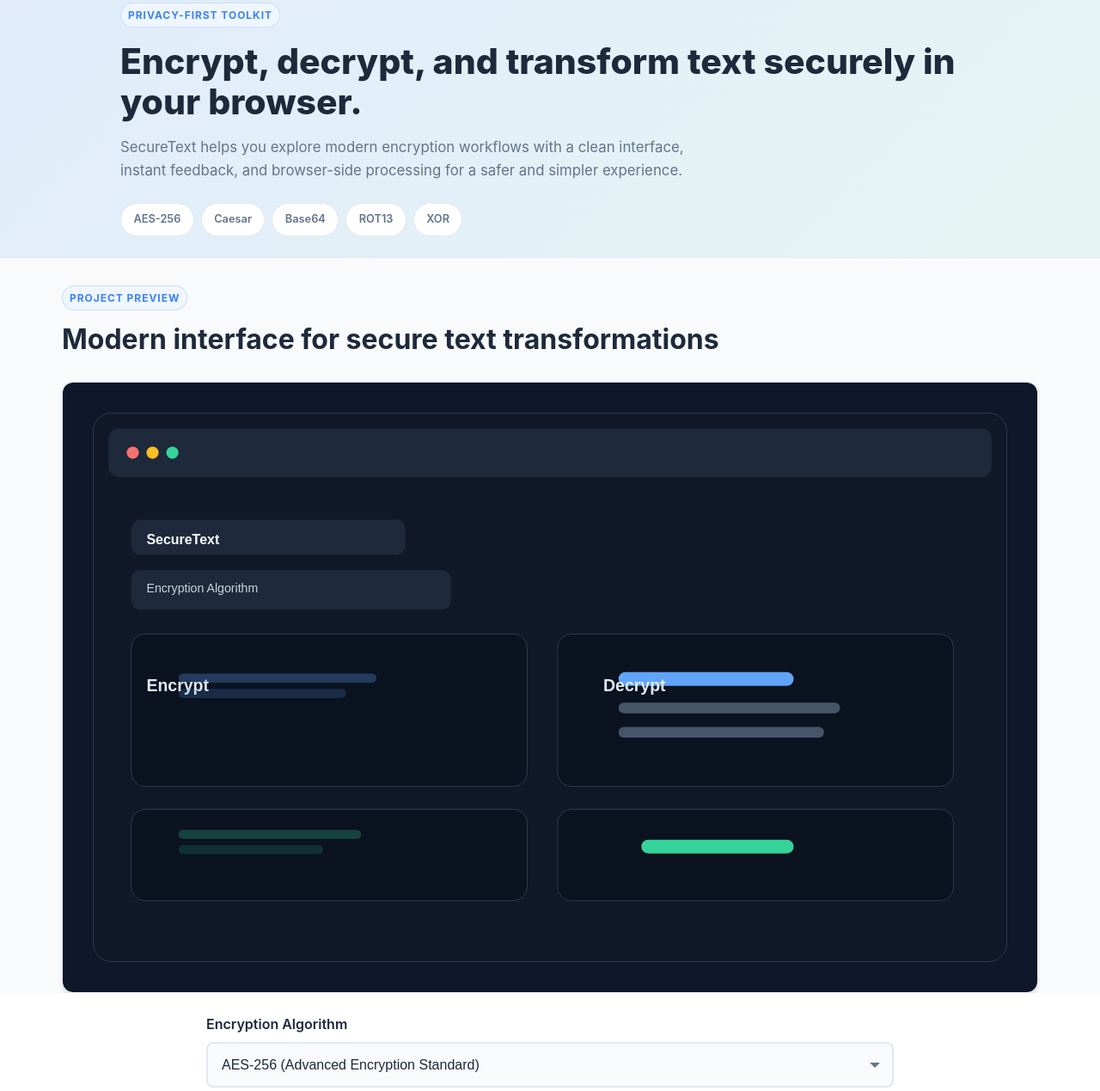
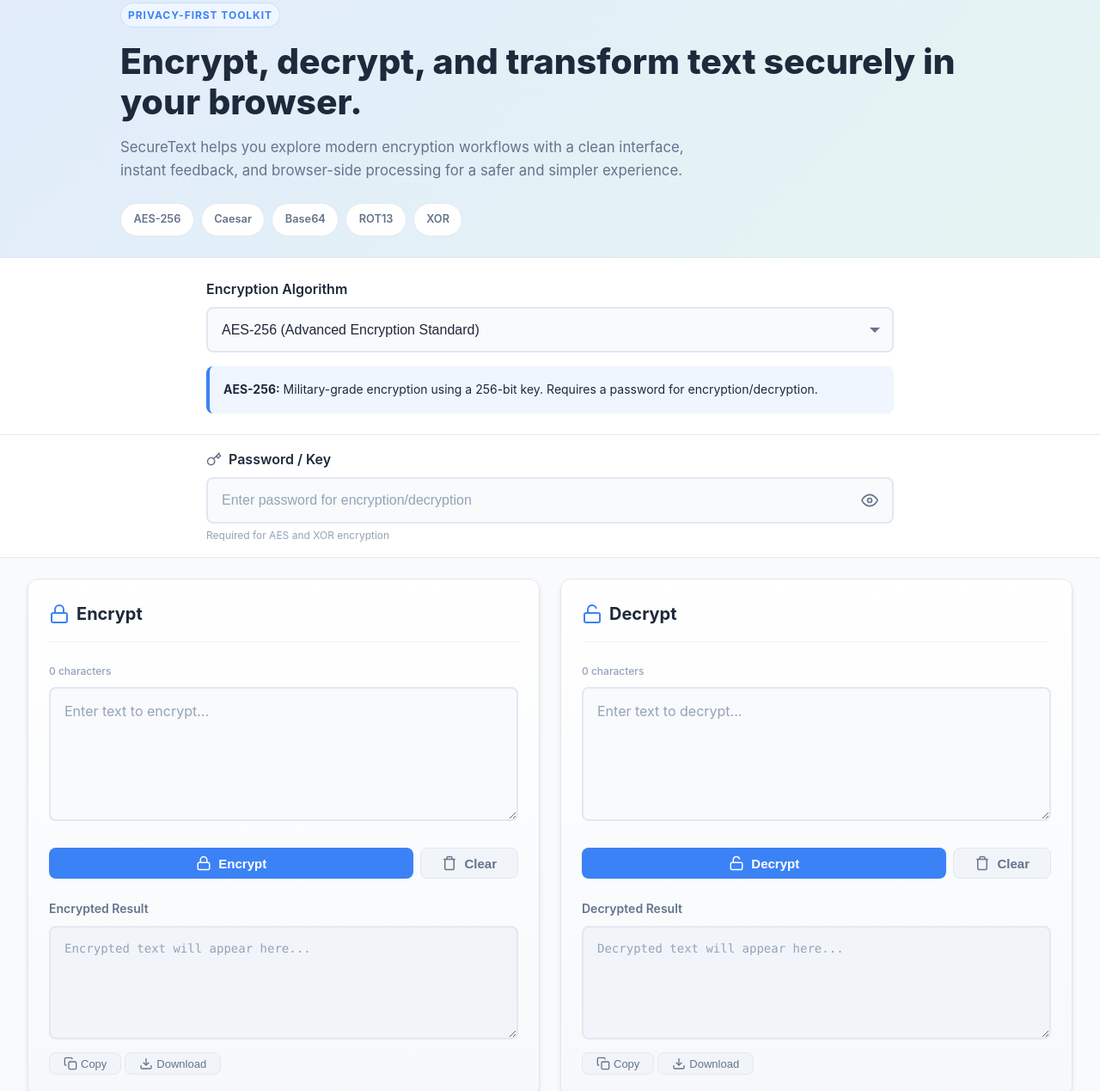
Before and after one commit to Uzair686/encryption-app, a website: page index.html in a window 1280 px wide. Shown: the part 102-1371 px from the top of the page at 86% size. Drawn offline with Linux system fonts and the light colour scheme.

Commit message:
Remove preview section

```diff
--- a/index.html
+++ b/index.html
@@ -50,16 +50,6 @@
                     <span>ROT13</span>
                     <span>XOR</span>
                 </div>
-            </div>
-        </section>
-
-        <section class="preview-section" aria-label="Project screenshot preview">
-            <div class="preview-header">
-                <span class="eyebrow">Project preview</span>
-                <h3>Modern interface for secure text transformations</h3>
-            </div>
-            <div class="preview-card">
-                <img src="assets/screenshot.svg" alt="SecureText application screenshot showing encryption and decryption panels" />
             </div>
         </section>
 
--- a/styles.css
+++ b/styles.css
@@ -234,38 +234,6 @@ body {
     background: var(--color-surface);
     border: 1px solid var(--color-border);
     color: var(--color-text-secondary);
-}
-
-.preview-section {
-    max-width: 1200px;
-    width: 100%;
-    margin: 0 auto;
-    padding: var(--spacing-xl) var(--spacing-xl) 0;
-}
-
-.preview-header {
-    margin-bottom: var(--spacing-lg);
-}
-
-.preview-header h3 {
-    margin-top: var(--spacing-sm);
-    font-size: clamp(1.5rem, 2.5vw, 2.3rem);
-    color: var(--color-text);
-}
-
-.preview-card {
-    overflow: hidden;
-    border: 1px solid var(--color-border);
-    border-radius: var(--radius-lg);
-    background: var(--color-surface);
-    box-shadow: var(--shadow-md);
-}
-
-.preview-card img {
-    display: block;
-    width: 100%;
-    height: auto;
-    border-radius: var(--radius-lg);
 }
 
 .hero-banner {
```
